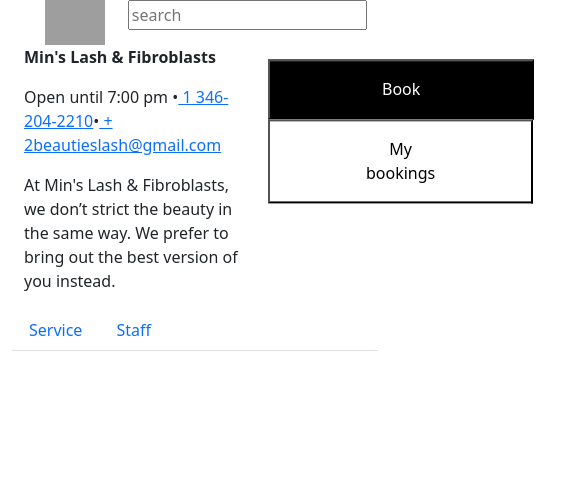
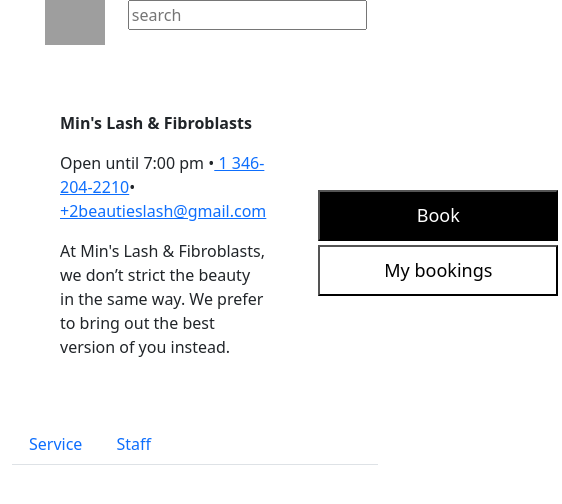
Before and after one commit to PS-DT/React-App, a React (Create React App) app: page / in a window 390 px wide. Shown: the top 504 px of the page, 562 px wide, since content can reach past the window. Built offline with nearby package versions, Linux system fonts and the light colour scheme; grey boxes are pictures that could not be loaded.

Commit message:
responsive buttons

```diff
--- a/src/App.js
+++ b/src/App.js
@@ -42,32 +42,25 @@ function Banner() {
 
       </ThemeProvider> */}
 
-      <Container className="banner">
-        {/* <Row>
-        <Col>1 of 3</Col>
-        <Col xs={6}>2 of 3 (wider)</Col>
+      <div className="d-flex banner">
 
-      </Row> */}
-        <Row>
-          <Col>
+        <div className="p-5 flex-fill align-self-center">
           <p><b>Min's Lash & Fibroblasts</b></p>
           <p>
             Open until 7:00 pm
             •<a href="tel: +1 346-204-2210" >  1 346-204-2210</a>
-              •<a href="%202beautieslash@gmail.com" >  +  2beautieslash@gmail.com</a>
+            •<a href="%202beautieslash@gmail.com" >  +2beautieslash@gmail.com</a>
 
           </p>
           <p> At Min's Lash & Fibroblasts, we don’t strict the beauty in the same way. We prefer to bring out the best version of you instead. </p>
-          </Col>
-          <Col xs={4}>
-            <div className = "banner-button">
-              <button className = "book">Book</button>
+        </div>
+        <div className="p-1 flex-fill align-self-center">
+          <button className="book">Book</button>
           <br></br>
-              <button className = "bookings">My bookings</button>
+          <button className="bookings">My bookings</button>
         </div>
-          </Col>
-        </Row>
-      </Container>
+      </div>
+
     </>
   );
 }
--- a/src/index.css
+++ b/src/index.css
@@ -23,29 +23,31 @@ code {
 }
 
 .banner{
-  padding-top: 10px 10px 10px 10px;
-  margin: 0px auto;
-
+  padding-top: 5%;
 }
 .banner-button{
-  margin: 0px auto;
-  position: relative;
+  text-align: center;
+  display: inline-block;
+  height: 100%;
+  vertical-align: middle;
+}
 
-  /* -ms-transform: translateY(-20%); */
-  transform: translateY(10%);
-}
 .book{
   background-color: black;
-  margin: 0px auto;
+  margin-bottom: 2px;
   color: white;
-  padding: 1rem 7rem 1rem 7rem;
+  width: 240px;
+  padding: 10px;
+  font-size: 18px;
 }
 
 .bookings{
   background-color: white;
-  margin: 0px auto;
+  margin-top: 2px;
   color: black;
-  padding: 1rem 6rem 1rem 6rem;
+  width: 240px;
+  padding: 10px;
+  font-size: 18px;
 }
 
 .staff-card{
```
Lines whose indentation alone changed are shown as unchanged.
